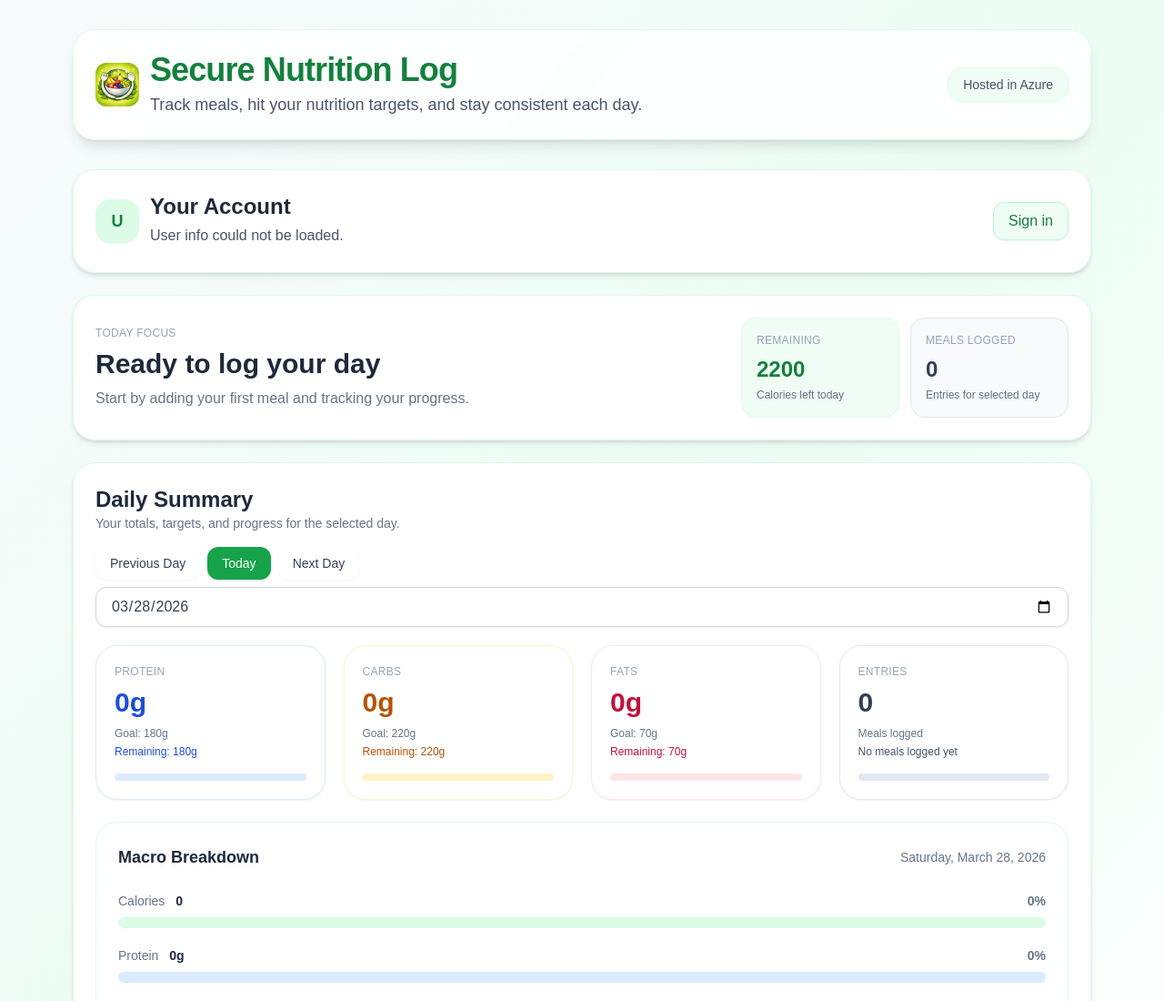
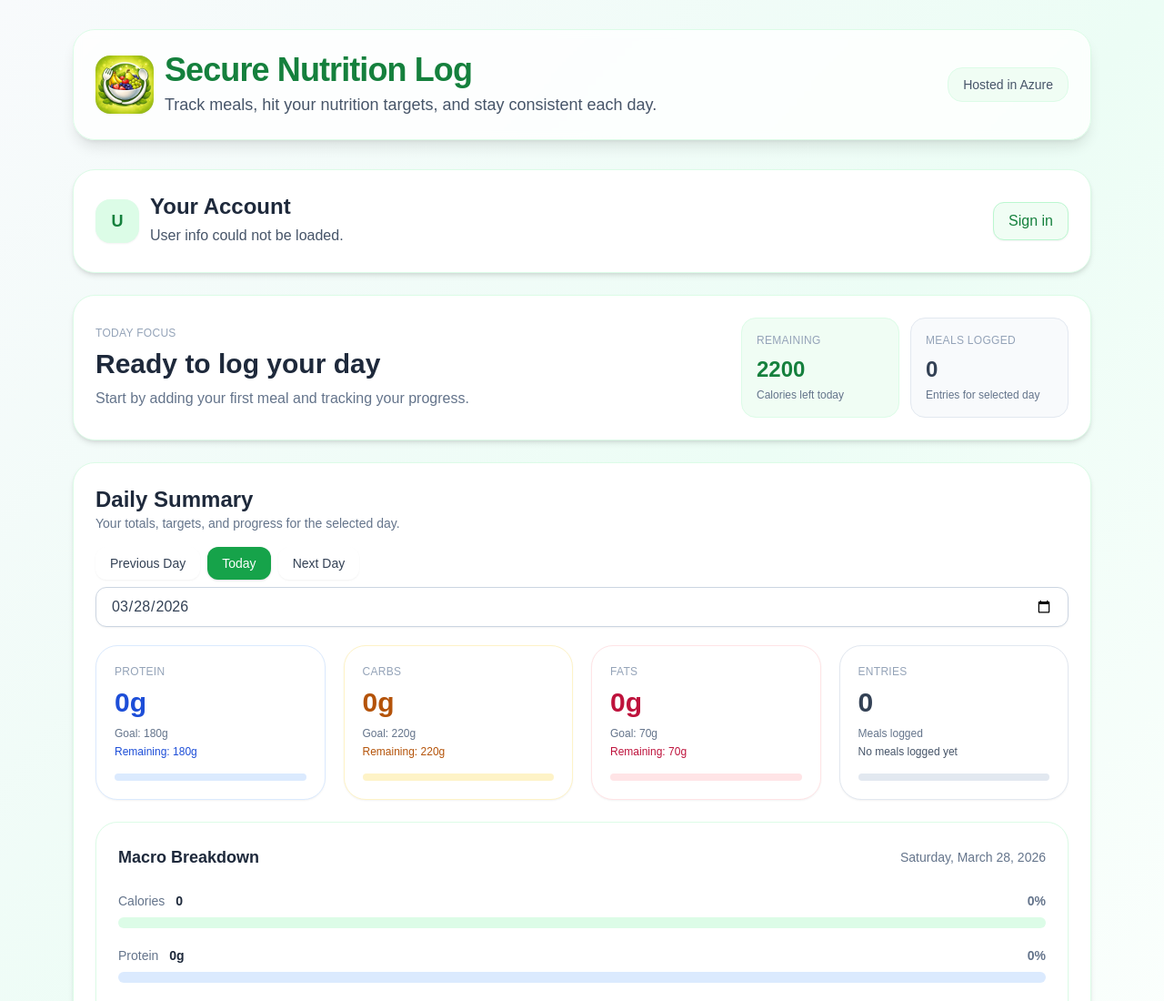
Before and after one commit to vecjar/secure-nutrition-log, a website: page app/index.html in a window 1280 px wide. Shown: the top 1100 px of the page at 91% size. Drawn offline with nearby package versions, Linux system fonts and the light colour scheme; no server answers.

Commit message:
Changed heading of secure nutrition

```diff
--- a/app/index.html
+++ b/app/index.html
@@ -109,20 +109,19 @@
     <div class="flex flex-col md:flex-row md:items-center md:justify-between gap-4">
 
       <div class="flex items-center gap-3">
-        <img
-          src="/icons/icon-192.png"
-          alt="App Icon"
-          class="w-10 h-10 sm:w-12 sm:h-12 rounded-xl shadow-sm flex-shrink-0"
-        />
 
-        <div class="min-w-0">
-          <h1 class="text-2xl sm:text-4xl font-bold text-green-700 tracking-tight leading-tight">
+  <img src="/icons/icon-192.png" class="w-14 h-14 sm:w-16 sm:h-16 rounded-2xl shadow-sm flex-shrink-0" />
+
+  <div>
+    <h1 class="text-3xl sm:text-4xl font-bold text-green-700 tracking-tight leading-tight">
       Secure Nutrition Log
     </h1>
+
     <p class="text-slate-600 mt-1 text-sm sm:text-lg leading-relaxed">
       Track meals, hit your nutrition targets, and stay consistent each day.
     </p>
   </div>
+
 </div>
 
       <div class="text-sm text-slate-600 bg-green-50 px-4 py-2 rounded-2xl border border-green-100 w-full md:w-auto text-center md:text-left">
```
Lines whose indentation alone changed are shown as unchanged.
